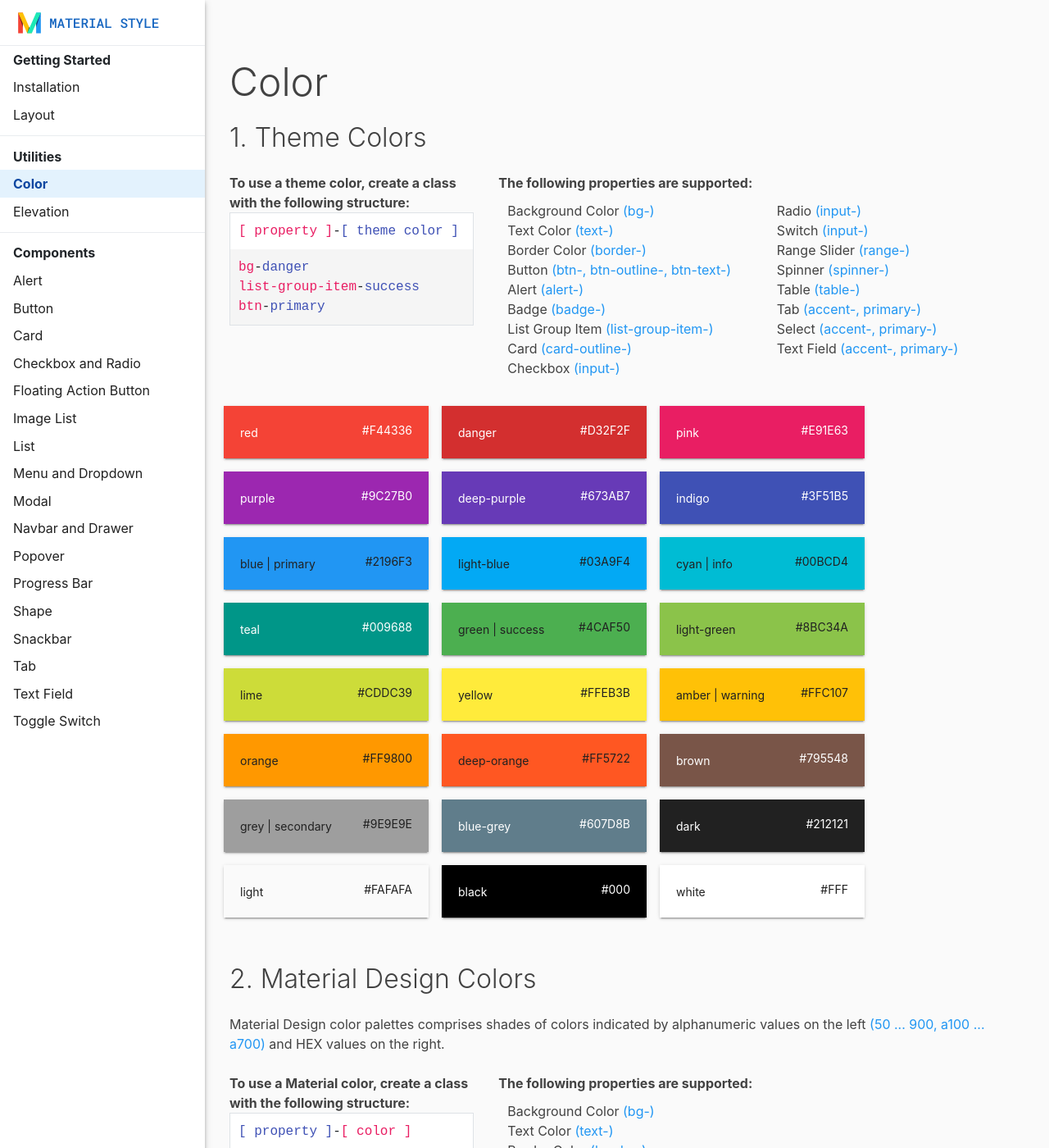
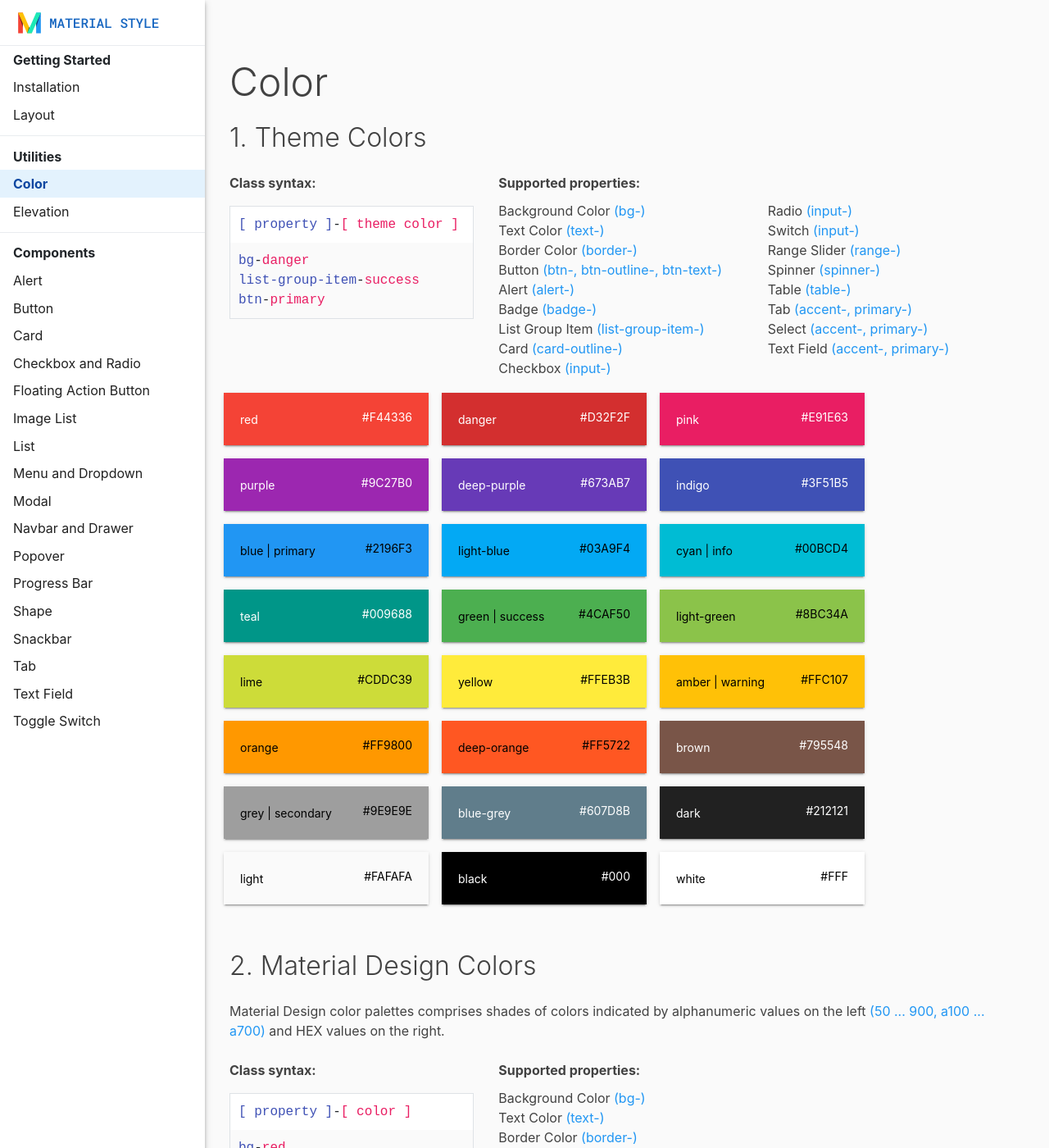
Before and after one commit to materialstyle/materialstyle.github.io, a Jekyll site: the page built from docs/2.0/utilities/color.html, in a window 1280 px wide and 1400 px high. Shown: the whole window at 82% size. Built offline with Jekyll 4.4.1, drawn with Linux system fonts in a browser that asks for light colours.

Commit message:
Updated pages: alert, installation, color

```diff
--- a/assets/css/styles.scss
+++ b/assets/css/styles.scss
@@ -47,6 +47,9 @@ html, body {
 }
 
 .site-sidebar {
+  .nav-item:hover {
+    background: #FFF !important;
+  }
   .nav-link {
     padding: .3rem 1rem;
     &:hover {
--- a/docs/2.0/utilities/color.html
+++ b/docs/2.0/utilities/color.html
@@ -14,29 +14,27 @@ page: color
                 <h2 class="text-grey-800">1. Theme Colors</h2>
             </div>
 
-            <div class="col-md-4 form-group">
-                <p class="text-grey-800 m-0"><b>To use a theme color, create a class with the following structure:</b></p>
-                <div class="border" style="max-width: 320px;">
+            <div class="col-md-4">
+                <p class="text-grey-800 m-0"><b>Class syntax:</b></p>
+                <div class="border mb-2 mt-3" style="max-width: 320px;">
                     <div class="bg-white color-syntax">
-                        <label><span class="text-pink">[ property ]</span>-<span class="text-indigo">[ theme color ]</span></label>
-                    </div>
-                    <div class="bg-grey-100 color-syntax">
-                        <div>
-                            <span class="text-pink">bg</span>-<span class="text-indigo">danger</span><br>
-                            <span class="text-pink">list-group-item</span>-<span class="text-indigo">success</span><br>
-                            <span class="text-pink">btn</span>-<span class="text-indigo">primary</span>
-                        </div>
-                    </div>
-                </div>
-            </div>
-
-            <div class="col-md-8 form-group">
+                        <span class="text-indigo">[ property ]</span>-<span class="text-pink">[ theme color ]</span>
+                    </div>
+                    <div class="bg-grey-50 color-syntax">
+                        <span class="text-indigo">bg</span>-<span class="text-pink">danger</span><br>
+                        <span class="text-indigo">list-group-item</span>-<span class="text-pink">success</span><br>
+                        <span class="text-indigo">btn</span>-<span class="text-pink">primary</span>
+                    </div>
+                </div>
+            </div>
+
+            <div class="col-md-8">
                 <p class="text-grey-800 m-0">
-                    <b>The following properties are supported:</b>
+                    <b>Supported properties:</b>
                 </p>
                 <div class="row">
                     <div class="col-md-6">
-                        <p class="text-grey-800">
+                        <p class="text-grey-800 ml-0">
                             Background Color <span class="text-blue">(bg-)</span><br>
                             Text Color <span class="text-blue">(text-)</span><br>
                             Border Color <span class="text-blue">(border-)</span><br>
@@ -49,7 +47,7 @@ page: color
                         </p>
                     </div>
                     <div class="col-md-6">
-                        <p class="text-grey-800">
+                        <p class="text-grey-800 ml-0">
                             Radio <span class="text-blue">(input-)</span><br>
                             Switch <span class="text-blue">(input-)</span><br>
                             Range Slider <span class="text-blue">(range-)</span><br>
@@ -104,20 +102,20 @@ page: color
                 </div>
                 <div class="card ms-card m-2">
                     <div class="card-body bg-blue">
-                        <label class="card-text text-dark">blue | primary</label>
-                        <label class="card-text text-dark align-right">#2196F3</label>
+                        <label class="card-text text-black">blue | primary</label>
+                        <label class="card-text text-black align-right">#2196F3</label>
                     </div>
                 </div>
                 <div class="card ms-card m-2">
                     <div class="card-body bg-light-blue">
-                        <label class="card-text text-dark">light-blue</label>
-                        <label class="card-text text-dark align-right">#03A9F4</label>
+                        <label class="card-text text-black">light-blue</label>
+                        <label class="card-text text-black align-right">#03A9F4</label>
                     </div>
                 </div>
                 <div class="card ms-card m-2">
                     <div class="card-body bg-cyan">
-                        <label class="card-text text-dark">cyan | info</label>
-                        <label class="card-text text-dark align-right">#00BCD4</label>
+                        <label class="card-text text-black">cyan | info</label>
+                        <label class="card-text text-black align-right">#00BCD4</label>
                     </div>
                 </div>
                 <div class="card ms-card m-2">
@@ -128,44 +126,44 @@ page: color
                 </div>
                 <div class="card ms-card m-2">
                     <div class="card-body bg-green">
-                        <label class="card-text text-dark">green | success</label>
-                        <label class="card-text text-dark align-right">#4CAF50</label>
+                        <label class="card-text text-black">green | success</label>
+                        <label class="card-text text-black align-right">#4CAF50</label>
                     </div>
                 </div>
                 <div class="card ms-card m-2">
                     <div class="card-body bg-light-green">
-                        <label class="card-text text-dark">light-green</label>
-                        <label class="card-text text-dark align-right">#8BC34A</label>
+                        <label class="card-text text-black">light-green</label>
+                        <label class="card-text text-black align-right">#8BC34A</label>
                     </div>
                 </div>
                 <div class="card ms-card m-2">
                     <div class="card-body bg-lime">
-                        <label class="card-text text-dark">lime</label>
-                        <label class="card-text text-dark align-right">#CDDC39</label>
+                        <label class="card-text text-black">lime</label>
+                        <label class="card-text text-black align-right">#CDDC39</label>
                     </div>
                 </div>
                 <div class="card ms-card m-2">
                     <div class="card-body bg-yellow">
-                        <label class="card-text text-dark">yellow</label>
-                        <label class="card-text text-dark align-right">#FFEB3B</label>
+                        <label class="card-text text-black">yellow</label>
+                        <label class="card-text text-black align-right">#FFEB3B</label>
                     </div>
                 </div>
                 <div class="card ms-card m-2">
                     <div class="card-body bg-amber">
-                        <label class="card-text text-dark">amber | warning</label>
-                        <label class="card-text text-dark align-right">#FFC107</label>
+                        <label class="card-text text-black">amber | warning</label>
+                        <label class="card-text text-black align-right">#FFC107</label>
                     </div>
                 </div>
                 <div class="card ms-card m-2">
                     <div class="card-body bg-orange">
-                        <label class="card-text text-dark">orange</label>
-                        <label class="card-text text-dark align-right">#FF9800</label>
+                        <label class="card-text text-black">orange</label>
+                        <label class="card-text text-black align-right">#FF9800</label>
                     </div>
                 </div>
                 <div class="card ms-card m-2">
                     <div class="card-body bg-deep-orange">
-                        <label class="card-text text-dark">deep-orange</label>
-                        <label class="card-text text-dark align-right">#FF5722</label>
+                        <label class="card-text text-black">deep-orange</label>
+                        <label class="card-text text-black align-right">#FF5722</label>
                     </div>
                 </div>
                 <div class="card ms-card m-2">
@@ -176,8 +174,8 @@ page: color
                 </div>
                 <div class="card ms-card m-2">
                     <div class="card-body bg-grey">
-                        <label class="card-text text-dark">grey | secondary</label>
-                        <label class="card-text text-dark align-right">#9E9E9E</label>
+                        <label class="card-text text-black">grey | secondary</label>
+                        <label class="card-text text-black align-right">#9E9E9E</label>
                     </div>
                 </div>
                 <div class="card ms-card m-2">
@@ -194,8 +192,8 @@ page: color
                 </div>
                 <div class="card ms-card m-2">
                     <div class="card-body bg-light">
-                        <label class="card-text text-dark">light</label>
-                        <label class="card-text text-dark align-right">#FAFAFA</label>
+                        <label class="card-text text-black">light</label>
+                        <label class="card-text text-black align-right">#FAFAFA</label>
                     </div>
                 </div>
                 <div class="card ms-card m-2">
@@ -206,8 +204,8 @@ page: color
                 </div>
                 <div class="card ms-card m-2">
                     <div class="card-body bg-white">
-                        <label class="card-text text-dark">white</label>
-                        <label class="card-text text-dark align-right">#FFF</label>
+                        <label class="card-text text-black">white</label>
+                        <label class="card-text text-black align-right">#FFF</label>
                     </div>
                 </div>
             </div>
@@ -228,43 +226,37 @@ page: color
             </div>
         </div>
 
-        <div class="row">
+        <div class="row mb-2">
             <div class="col-md-4">
-                <p class="text-grey-800 m-0"><b>To use a Material color, create a class with the following structure:</b></p>
-                <div class="border mb-2" style="max-width: 320px;">
+                <p class="text-grey-800 m-0"><b>Class syntax:</b></p>
+                <div class="border mb-2 mt-3" style="max-width: 320px;">
                     <div class="bg-white color-syntax">
-                        <label><span class="text-indigo">[ property ]</span>-<span class="text-pink">[ color ]</span></label>
-                    </div>
-                    <div class="bg-grey-100 color-syntax">
-                        <div>
+                        <span class="text-indigo">[ property ]</span>-<span class="text-pink">[ color ]</span>
+                    </div>
+                    <div class="bg-grey-50 color-syntax">
                         <span class="text-indigo">bg</span>-<span class="text-pink">red</span><br>
                         <span class="text-indigo">text</span>-<span class="text-pink">deep-purple</span><br>
                         <span class="text-indigo">btn</span>-<span class="text-pink">blue</span>
                     </div>
                 </div>
-                </div>
 
                 <div class="border mb-2" style="max-width: 320px;">
                     <div class="bg-white color-syntax">
-                        <label>
-                            <span class="text-indigo">[ property ]</span>-<span class="text-pink">[ color ]</span>-<span class="text-green-800">[ shade ]</span>
-                        </label>
-                    </div>
-                    <div class="bg-grey-100 color-syntax">
-                        <div>
-                            <span class="text-indigo">btn</span>-<span class="text-pink">red</span>-<span class="text-green-800">300</span><br>
-                            <span class="text-indigo">border</span>-<span class="text-pink">red</span>-<span class="text-green-800">a700</span><br>
+                        <span class="text-indigo">[ property ]</span>-<span class="text-pink">[ color ]</span>-<span class="text-blue">[ shade ]</span>
+                    </div>
+                    <div class="bg-grey-50 color-syntax">
+                        <span class="text-indigo">btn</span>-<span class="text-pink">red</span>-<span class="text-blue">300</span><br>
+                        <span class="text-indigo">border</span>-<span class="text-pink">red</span>-<span class="text-blue">a700</span><br>
                         default shade is 500
                     </div>
                 </div>
             </div>
-            </div>
-
-            <div class="col-md-6">
+
+            <div class="col-md-8">
                 <p class="text-grey-800 m-0">
-                    <b>The following properties are supported:</b>
+                    <b>Supported properties:</b>
                 </p>
-                <p class="text-grey-800">
+                <p class="text-grey-800 ml-0">
                     Background Color <span class="text-blue">(bg-)</span><br>
                     Text Color <span class="text-blue">(text-)</span><br>
                     Border Color <span class="text-blue">(border-)</span><br>
```
Also changed, not shown: docs/2.0/components/alert.html (+12 -12 lines), docs/2.0/installation.html (+0 -26 lines). Lines whose indentation alone changed are shown as unchanged.
